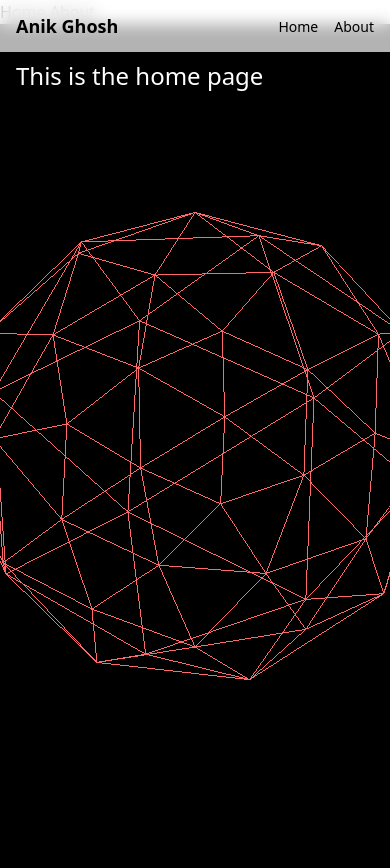
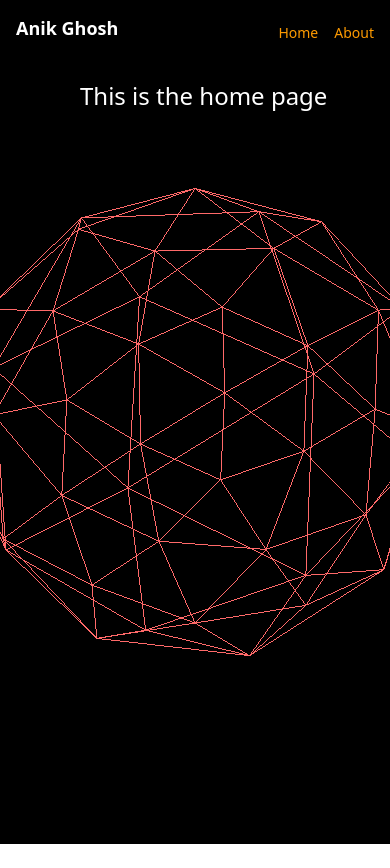
Before and after one commit to rgbanik/portfolio, an Astro site: page / in a window 390 px wide. After the commit the page ends 844 px from the top, so only its background shows below. Built offline with nearby package versions, Linux system fonts and the light colour scheme; Astro itself is replaced by a stand-in of ours.

Commit message:
Added responsiveness

```diff
--- a/src/components/AnimatedScene.jsx
+++ b/src/components/AnimatedScene.jsx
@@ -35,11 +35,11 @@ export default function AnimatedScene({pageName}) {
   }, []);
 
   return (
-  <div className="relative w-screen h-screen">
-    <h1 className="text-2xl absolute top-4 left-4 z-10 mt-5 text-white">This is the {pageName} page</h1>
+  <div className="fixed w-full h-full">
+    <h1 className="text-2xl absolute top-20 left-20 z-10 text-white">This is the {pageName} page</h1>
     <div
       ref={mountRef}
-      className="absolute top-0 left-0 w-full h-full z-0"
+      className="relative top-0 left-0 w-full h-full z-0"
     />
   </div>
   )
--- a/src/components/navbar.astro
+++ b/src/components/navbar.astro
@@ -1,12 +1,12 @@
 ---
 ---
 
-<nav class="fixed top-0 left-0 w-full z-50 bg-white/70 backdrop-blur shadow">
+<nav class="fixed top-0 left-0 w-full z-50">
   <div class="max-w-7xl mx-auto px-4 py-3 flex justify-between items-center">
-    <span class="font-bold text-lg">Anik Ghosh</span>
-    <ul class="flex gap-4">
-      <li><a href="/portfolio/" class="text-sm">Home</a></li>
-      <li><a href="/portfolio/about/" class="text-sm">About</a></li>
+    <span class="font-bold text-lg text-white">Anik Ghosh</span>
+    <ul class="flex gap-4 mt-2">
+      <li><a href="/portfolio/" class="text-sm text-amber-500">Home</a></li>
+      <li><a href="/portfolio/about/" class="text-sm text-amber-500">About</a></li>
     </ul>
   </div>
 </nav>
--- a/src/layouts/Layout.astro
+++ b/src/layouts/Layout.astro
@@ -9,14 +9,12 @@ const { pageName } = Astro.props;
 	<head>
 		<meta charset="utf-8" />
 		<link rel="icon" type="image/png" href="/portfolio/favicon.png" />
-		<meta name="viewport" content="width=device-width" />
+		<meta name="viewport" content="width=device-width, initial-scale=1.0">
 		<meta name="generator" content={Astro.generator} />
 		<title>Anik - {pageName}</title>
 	</head>
-	<body>
+	<body class="h-screen flex flex-col">
         <Navbar></Navbar>
-		<a href="/portfolio/">Home</a>
-        <a href="/portfolio/about">About</a>
 		<AnimatedScene pageName={pageName} client:load />
 	</body>
 </html>
```
